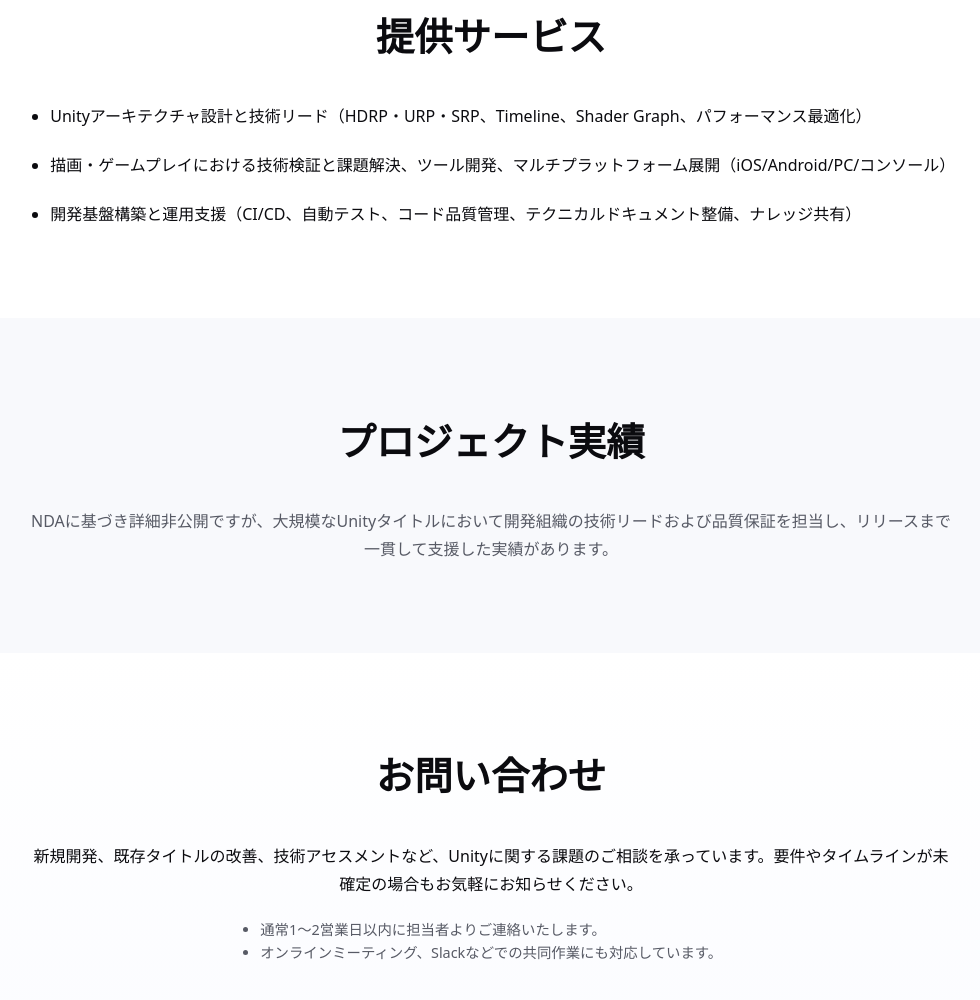
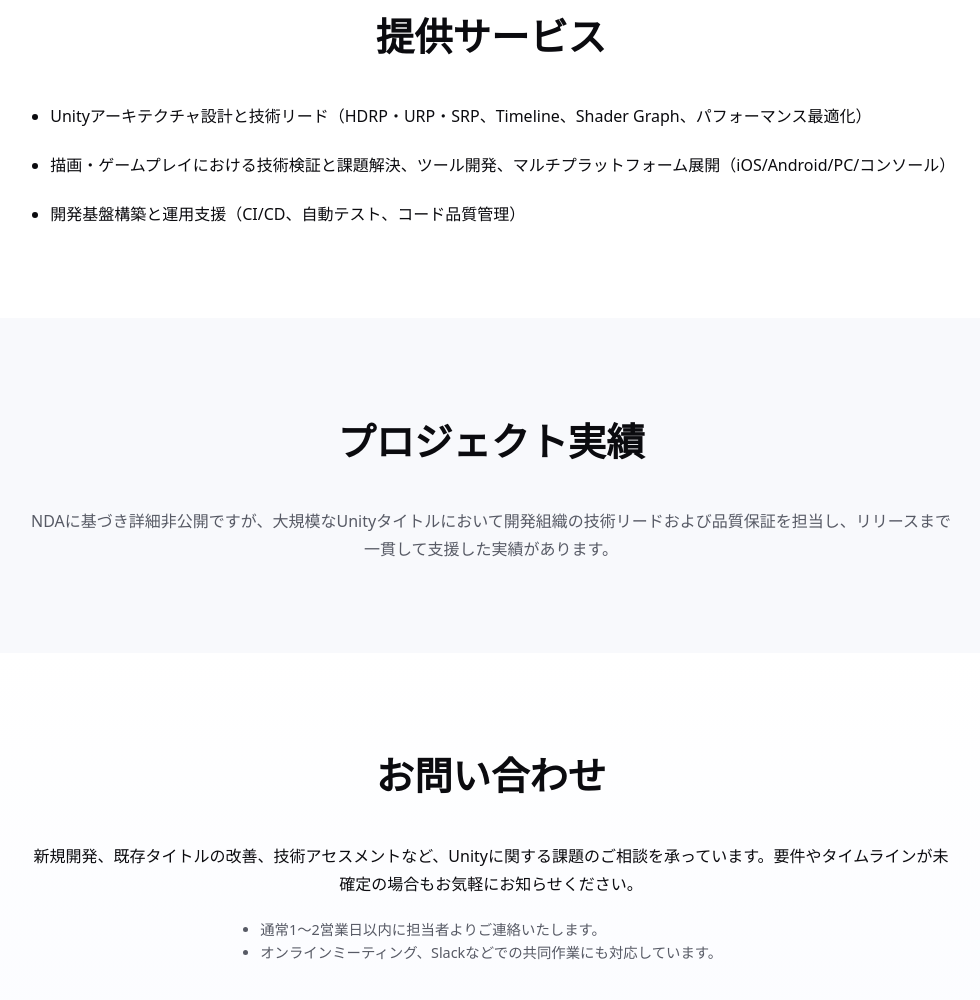
Before and after one commit to lunamie/TestWebSite, a plain HTML site: page docs/index.html in a window 1280 px wide. Shown: the part 763-1763 px from the top of the page, without its empty margins (149-1129 px from the left). Drawn offline with Linux system fonts and the light colour scheme.

Commit message:
update html

```diff
--- a/docs/index.html
+++ b/docs/index.html
@@ -37,7 +37,7 @@
         <ul class="service-list">
           <li>Unityアーキテクチャ設計と技術リード（HDRP・URP・SRP、Timeline、Shader Graph、パフォーマンス最適化）</li>
           <li>描画・ゲームプレイにおける技術検証と課題解決、ツール開発、マルチプラットフォーム展開（iOS/Android/PC/コンソール）</li>
-          <li>開発基盤構築と運用支援（CI/CD、自動テスト、コード品質管理、テクニカルドキュメント整備、ナレッジ共有）</li>
+          <li>開発基盤構築と運用支援（CI/CD、自動テスト、コード品質管理）</li>
         </ul>
       </div>
     </section>
```
